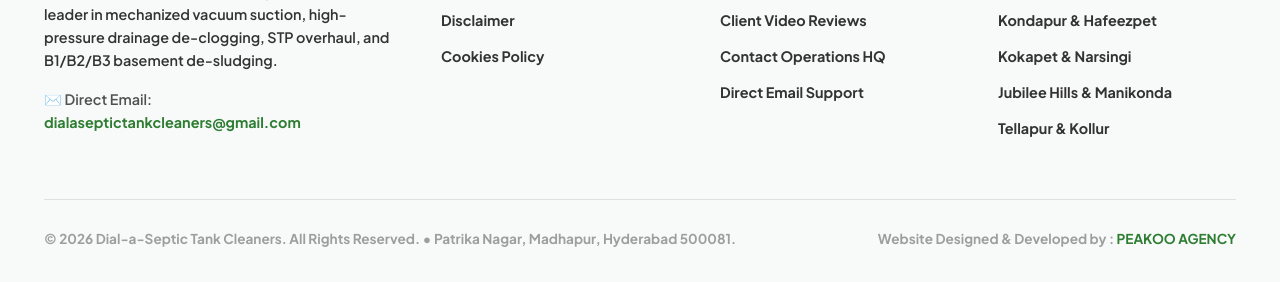
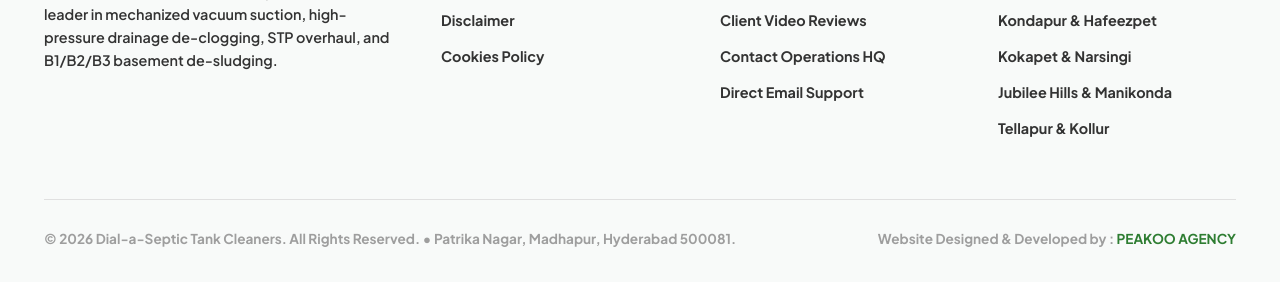
Before and after one commit to dialaseptictankcleaners1/dialaseptictankcleaners, a plain HTML site: page contact/index.html in a window 1280 px wide. Shown: the part 1792-2074 px from the top of the page. Drawn offline with Linux system fonts and the light colour scheme.

```diff
--- a/contact/index.html
+++ b/contact/index.html
@@ -250,13 +250,7 @@
             Dial-a-Septic Tank Cleaners is Hyderabad’s trusted leader in mechanized vacuum suction, high-pressure
             drainage de-clogging, STP overhaul, and B1/B2/B3 basement de-sludging.
           </p>
-          <p class="footer-contact-email" style="margin-top: 0.85rem; font-size: 0.9rem;">
-            <span style="opacity: 0.85;">✉️ Direct Email:</span><br>
-            <a href="mailto:dialaseptictankcleaners@gmail.com"
-              style="color: var(--primary-brand); font-weight: 700; word-break: break-all; text-decoration: none;">
-              dialaseptictankcleaners@gmail.com
-            </a>
-          </p>
+
         </div>
 
         <div class="footer-col reveal">
```
